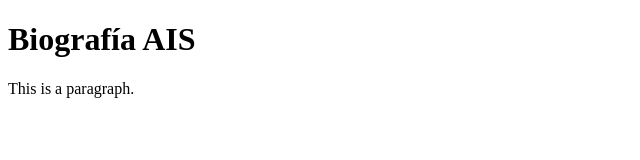
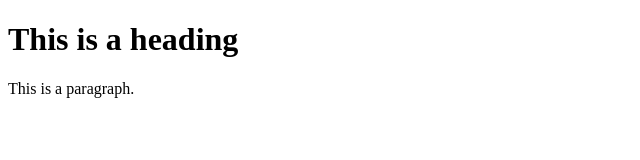
Before and after one commit to JulietaParajon/BiografiaAIS, a plain HTML site: page index.html in a window 1280 px wide. Shown: the whole page, without its empty margins (0-640 px from the left). Drawn offline with Linux system fonts and the light colour scheme.

Commit message:
Update index.html

```diff
--- a/index.html
+++ b/index.html
@@ -1,11 +1,11 @@
 <!DOCTYPE html>
 <html>
 <head>
-<title>Final Project</title>
+<title>Biografía AIS</title>
 </head>
 <body>
 
-<h1>Biografía AIS</h1>
+<h1>This is a heading</h1>
 <p>This is a paragraph.</p>
 
 </body>
```
